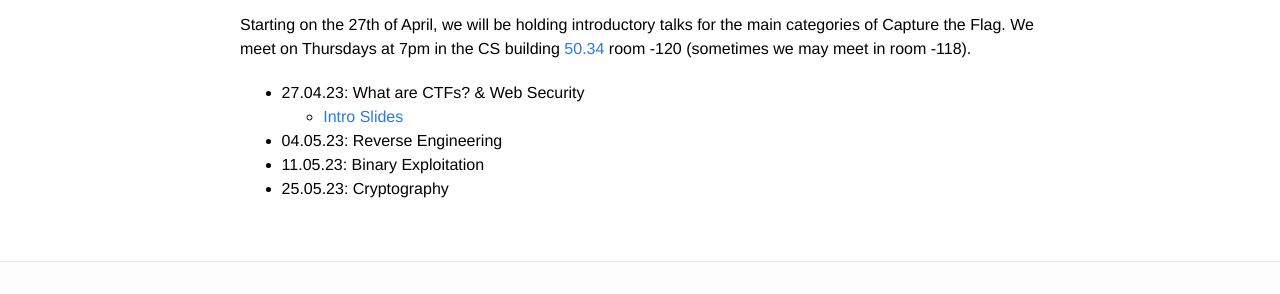
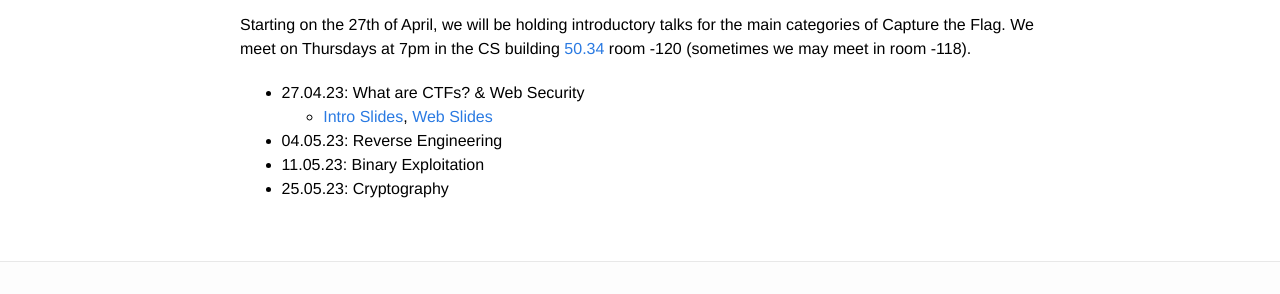
Before and after one commit to kitctf/www, a Jekyll site: the page built from _posts/2023-04-19-into.md, in a window 1280 px wide. Shown: the part 189-483 px from the top of the page. Built offline with Jekyll 4.4.1, drawn with Linux system fonts in a browser that asks for light colours.

Commit message:
add web intro slides ws 2023

```diff
--- a/_posts/2023-04-19-into.md
+++ b/_posts/2023-04-19-into.md
@@ -10,7 +10,7 @@ Starting on the 27th of April, we will be holding introductory talks for the mai
 We meet on Thursdays at 7pm in the CS building [50.34](https://www.kit.edu/campusplan/) room -120 (sometimes we may meet in room -118).
 
  * 27.04.23: What are CTFs? & Web Security
-    * [Intro Slides](/talks/2023-03-27-intro/slides.pdf)
+    * [Intro Slides](/talks/2023-03-27-intro/slides.pdf), [Web Slides](/talks/2023-03-27-webintro/slides.pdf)
  * 04.05.23: Reverse Engineering
  * 11.05.23: Binary Exploitation
  * 25.05.23: Cryptography
```
Also changed, not shown: 1 other file.
